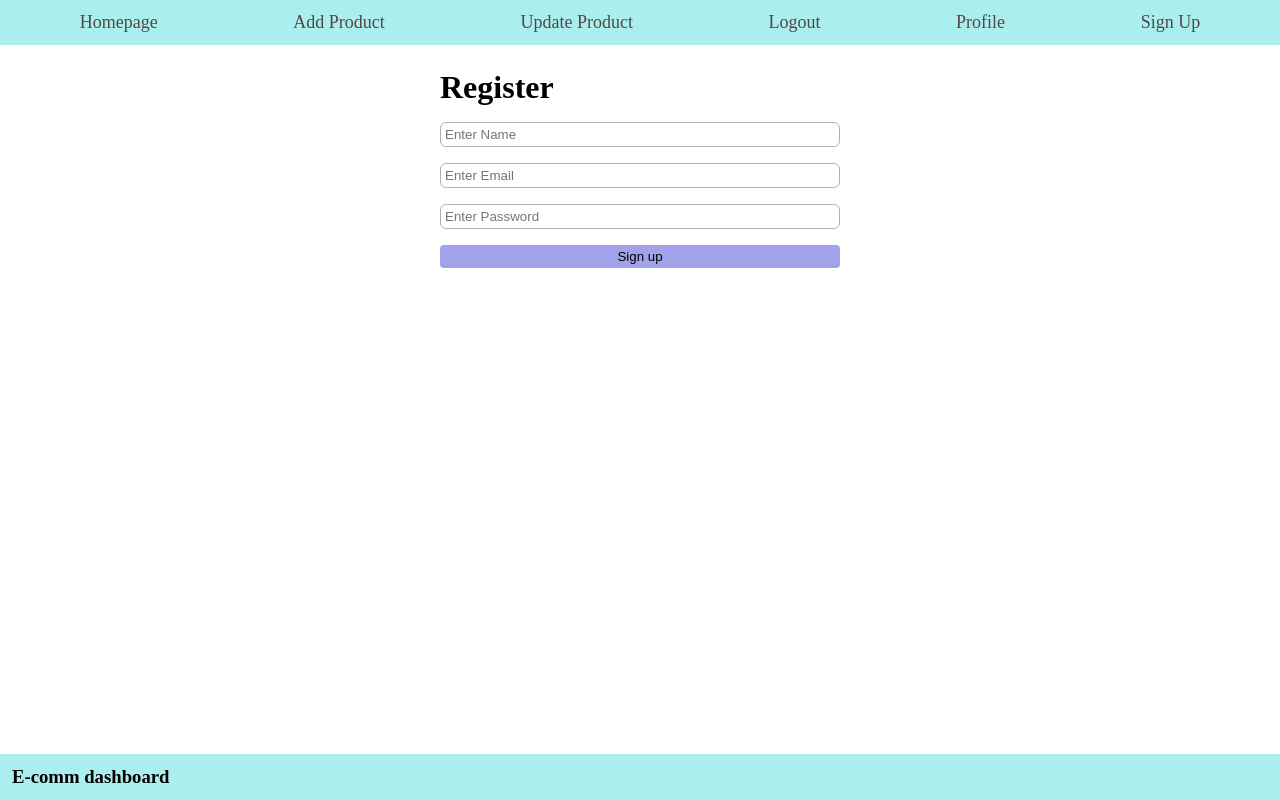
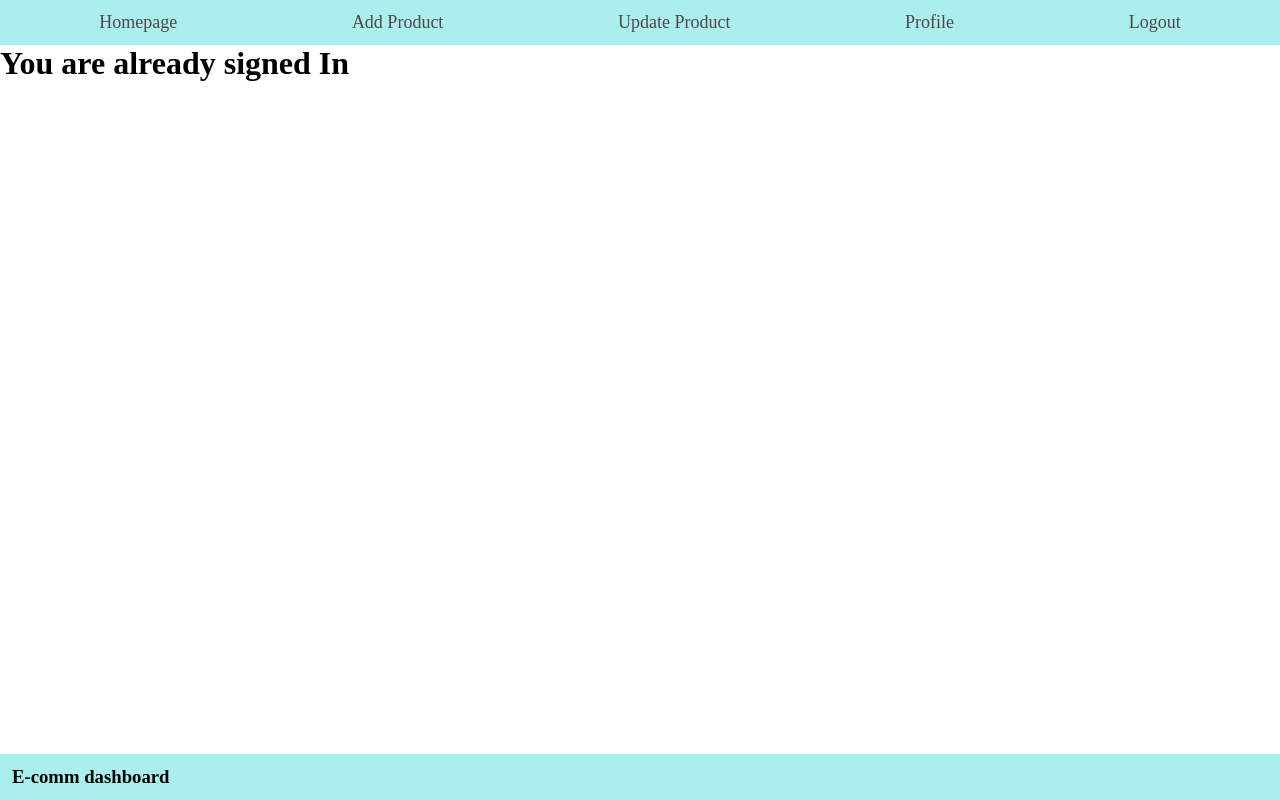
Before and after one commit to anikets2001/e-commDashboard, a React (Vite) app in the folder front-end/: page /signUp in a window 1280 px wide. Built offline with nearby package versions, Linux system fonts and the light colour scheme; sample sign-in values are in the browser's storage.

Commit message:
feat: sign up and logout button toggle, signup functionality

```diff
--- a/front-end/src/App.jsx
+++ b/front-end/src/App.jsx
@@ -4,6 +4,7 @@ import Nav from "./components/Nav";
 import { BrowserRouter, Route, Routes } from "react-router-dom";
 import Footer from "./components/Footer";
 import SignUp from "./components/SignUp";
+import PrivateComponent from "./components/PrivateComponent";
 
 const App = () => {
   return (
@@ -11,11 +12,13 @@ const App = () => {
       <BrowserRouter>
         <Nav />
         <Routes>
-          <Route path="/" element={<h1>Products</h1>} />
-          <Route path="/add" element={<h1>add</h1>} />
-          <Route path="/update" element={<h1>update</h1>} />
-          <Route path="/logout" element={<h1>logout</h1>} />
-          <Route path="/profile" element={<h1>profile</h1>} />
+          <Route element={<PrivateComponent />}>
+            <Route path="/" element={<h1>Products</h1>} />
+            <Route path="/add" element={<h1>add</h1>} />
+            <Route path="/update" element={<h1>update</h1>} />
+            <Route path="/logout" element={<h1>logout</h1>} />
+            <Route path="/profile" element={<h1>profile</h1>} />
+          </Route>
           <Route path="/signUp" element={<SignUp />} />
         </Routes>
         <Footer />
--- a/front-end/src/components/Nav.jsx
+++ b/front-end/src/components/Nav.jsx
@@ -2,15 +2,31 @@ import React from "react";
 import { Link } from "react-router-dom";
 
 const Nav = () => {
+  const auth = localStorage.getItem("user");
   return (
     <div className="navWrapper">
-      <Link to={"/"} className="navItem">Homepage</Link>
-      <Link to={"/add"} className="navItem">Add Product</Link>
-      <Link to={"/update"} className="navItem">Update Product</Link>
-      <Link to={"/logout"} className="navItem">Logout</Link>
-      <Link to={"/profile"} className="navItem">Profile</Link>
-      <Link to={"/signUp"} className="navItem">Sign up</Link>
+      <Link to={"/"} className="navItem">
+        Homepage
+      </Link>
+      <Link to={"/add"} className="navItem">
+        Add Product
+      </Link>
+      <Link to={"/update"} className="navItem">
+        Update Product
+      </Link>
 
+      <Link to={"/profile"} className="navItem">
+        Profile
+      </Link>
+      {auth ? (
+        <Link to={"/logout"} className="navItem">
+          Logout
+        </Link>
+      ) : (
+        <Link to={"/signUp"} className="navItem">
+          Sign up
+        </Link>
+      )}
     </div>
   );
 };
--- /dev/null
+++ b/front-end/src/components/PrivateComponent.jsx
@@ -0,0 +1,9 @@
+import React from "react";
+import { Navigate, Outlet } from "react-router-dom";
+
+const PrivateComponent = () => {
+  const auth = localStorage.getItem("user");
+  return auth ? <Outlet /> : <Navigate to={"/signUp"} />;
+};
+
+export default PrivateComponent;
--- a/front-end/src/components/SignUp.jsx
+++ b/front-end/src/components/SignUp.jsx
@@ -8,6 +8,21 @@ const SignUp = () => {
     email: "",
     password: "",
   });
+
+  // useEffect(() => {
+  //   const auth = localStorage.getItem("user");
+  //   if (auth) {
+  //     navigate("/");
+  //     return null;
+  //   }
+  // }, []);
+
+  const auth = localStorage.getItem("user");
+
+  if (auth) {
+    navigate("/");
+    return <h1>You are already signed In</h1>
+  }
 
   const handleInput = (e) => {
     let { name, value } = e.target;
@@ -29,6 +44,7 @@ const SignUp = () => {
       }
 
       const result = await response.json();
+      localStorage.setItem("user", JSON.stringify(result));
       if (result) {
         navigate("/");
       }
```
